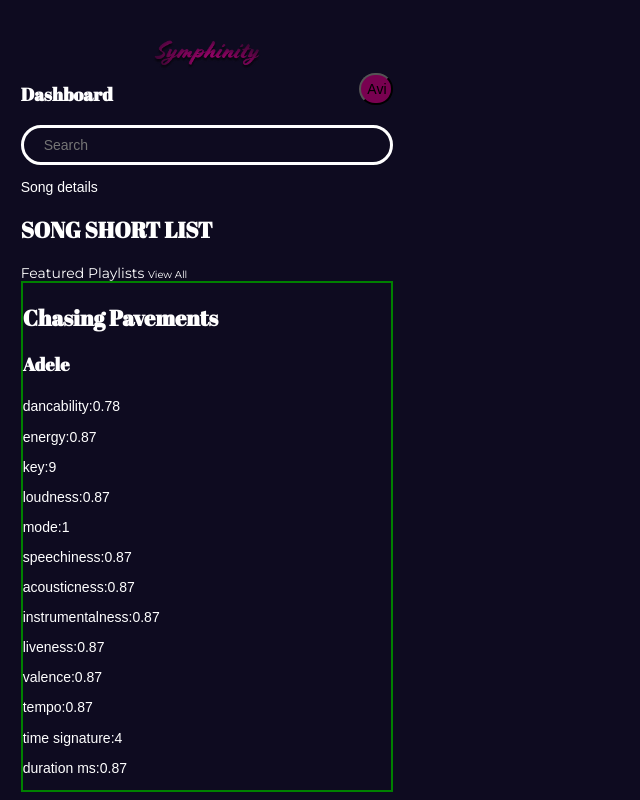
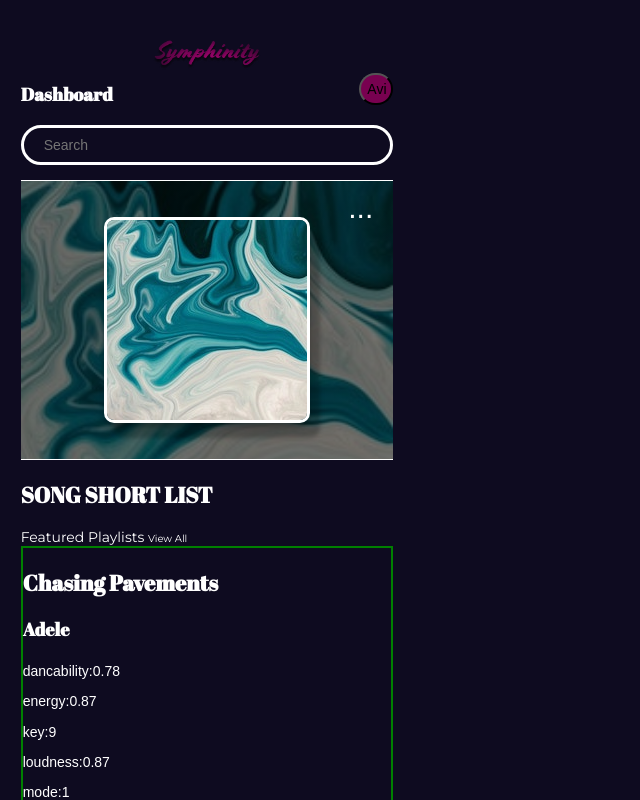
Before and after one commit to Spotify-Song-Suggester/Front-End-SSS, a React (Create React App) app: page /song/1 in a window 1280 px wide. Shown: the top 800 px of the page, without its empty margins (0-640 px from the left). Built offline with nearby package versions, Linux system fonts and the light colour scheme; no server answers; sample sign-in values are in the browser's storage; a web font is replaced by a local one.

Commit message:
Completed song details cover section

```diff
--- a/src/components/SongDetails.js
+++ b/src/components/SongDetails.js
@@ -1,9 +1,73 @@
-import React from 'react';
+import React, { useState } from 'react';
+import { connect } from 'react-redux';
+import { useParams } from 'react-router-dom';
+import albumCover from '../Images/album-cover.jpg';
+import styled from 'styled-components';
+import { mainText } from '../styles';
+
+const StyledSongDetails = styled.div`
+    .album-cover {
+        position: relative;
+        margin-top: 1.5rem;
+        border-top: 1px solid ${mainText};
+        border-bottom: 1px solid ${mainText};
+        background: linear-gradient( rgba(0, 0, 0, 0.5), rgba(0, 0, 0, 0.5) ), url('${albumCover}');
+        background-repeat: no-repeat;
+        background-size: cover;
+        width: 100%;
+        height: 35vh;
+
+        display: grid;
+        place-items: center;
+
+        img {
+            border: 3px solid ${mainText};
+            box-shadow:
+                10px 15px 4px rgba(0, 0, 0, 0.25),
+                0px 4px 4px rgba(0, 0, 0, 0.25),
+                inset 10px 10px 4px rgba(0, 0, 0, 0.25);
+            border-radius: 10px;
+        }
+
+        .song-actions {
+            font-size: 3rem;
+            position: absolute;
+            right: 2rem;
+            top: 1rem;
+            cursor: pointer;
+        }
+    }
+`;
 
 const SongDetails = props => {
+
+    const { songs } = props;
+
+    const { id } = useParams();
+
+    const [song] = useState(songs.find(s => s.id === parseInt(id)) || null);
+
     return (
-        <p>Song details</p>
+        <StyledSongDetails>
+            {song ? (
+            <div>
+                <div className="album-cover">
+                    <img src={albumCover} alt={`${song.album} album cover`} />
+                    <div className="song-actions">
+                        ...
+                    </div>
+                </div>
+            </div>)
+            : <p>Song not found.</p>}
+
+        </StyledSongDetails>
     );
 };
 
-export default SongDetails;
+const mapStateToProps = state => {
+    return {
+        songs: state.songs
+    };
+};
+
+export default connect(mapStateToProps)(SongDetails);
```
